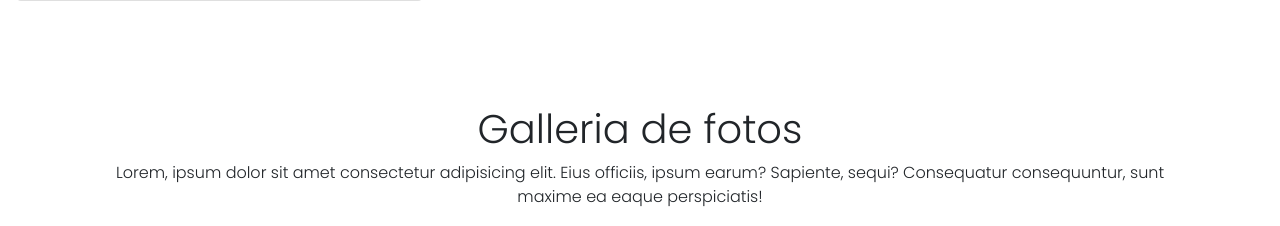
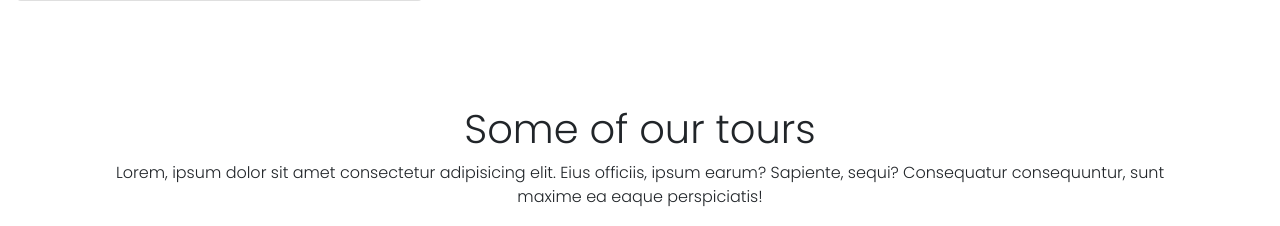
Before and after one commit to kezh97/dreamland_prop_CR, a PHP site: page /tours.php in a window 1280 px wide. Shown: the part 1543-1769 px from the top of the page. Run offline with PHP 8.4, Linux system fonts and the light colour scheme; some libraries are stand-ins or nearby versions.

Commit message:
Update tours.php

```diff
--- a/DREAMLAND-php-V2.6/tours.php
+++ b/DREAMLAND-php-V2.6/tours.php
@@ -75,7 +75,7 @@ include 'header.php';
 
 <section class="container gallery py-5">
 	<div class="gallery-intro text-center">
-		<h1>Galleria de fotos</h1>
+		<h1>Some of our tours</h1>
 		<p>Lorem, ipsum dolor sit amet consectetur adipisicing elit. Eius officiis, ipsum earum? Sapiente, sequi? Consequatur consequuntur, sunt maxime ea eaque perspiciatis!</p>
 	</div>
 
```
